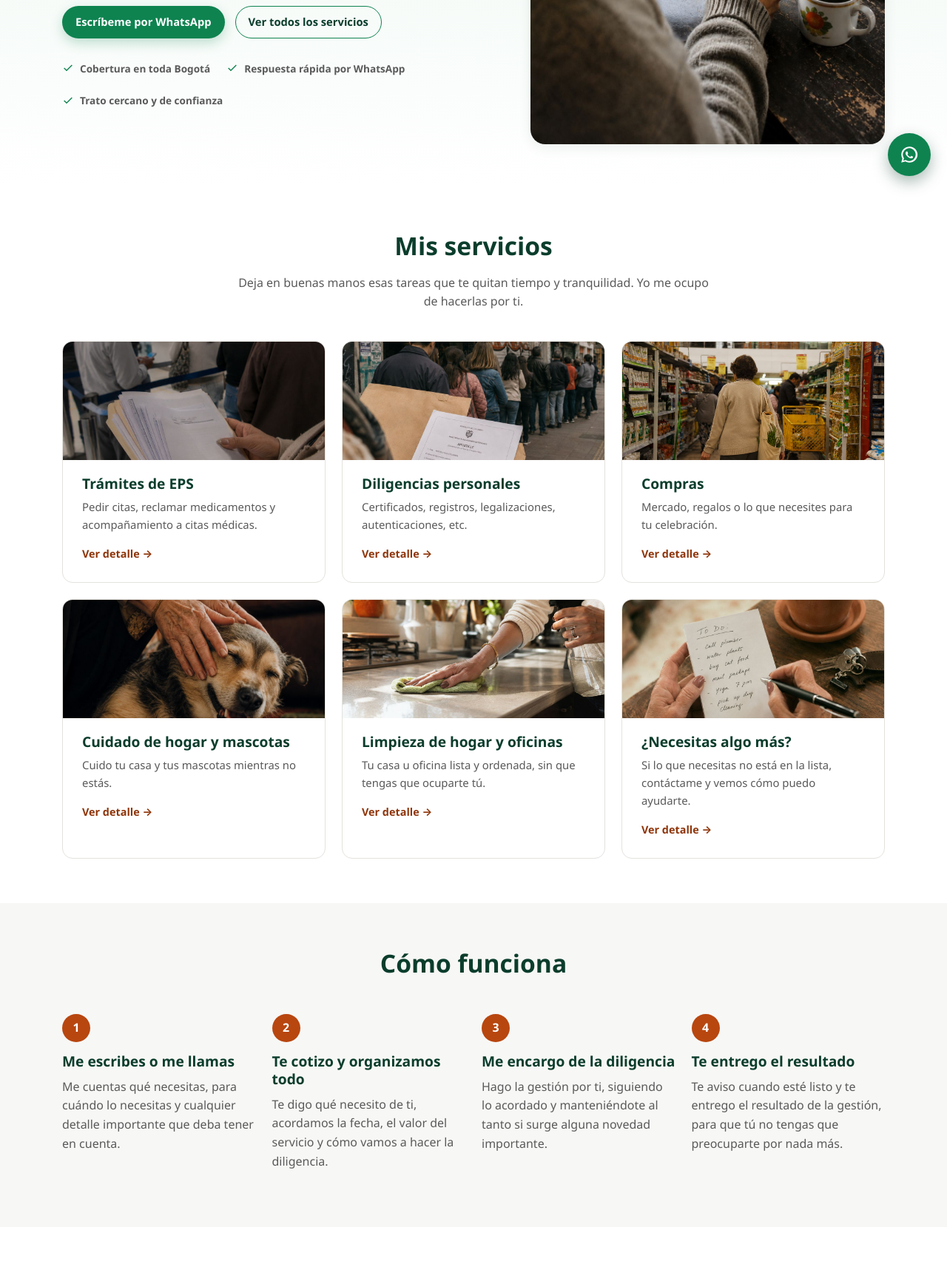
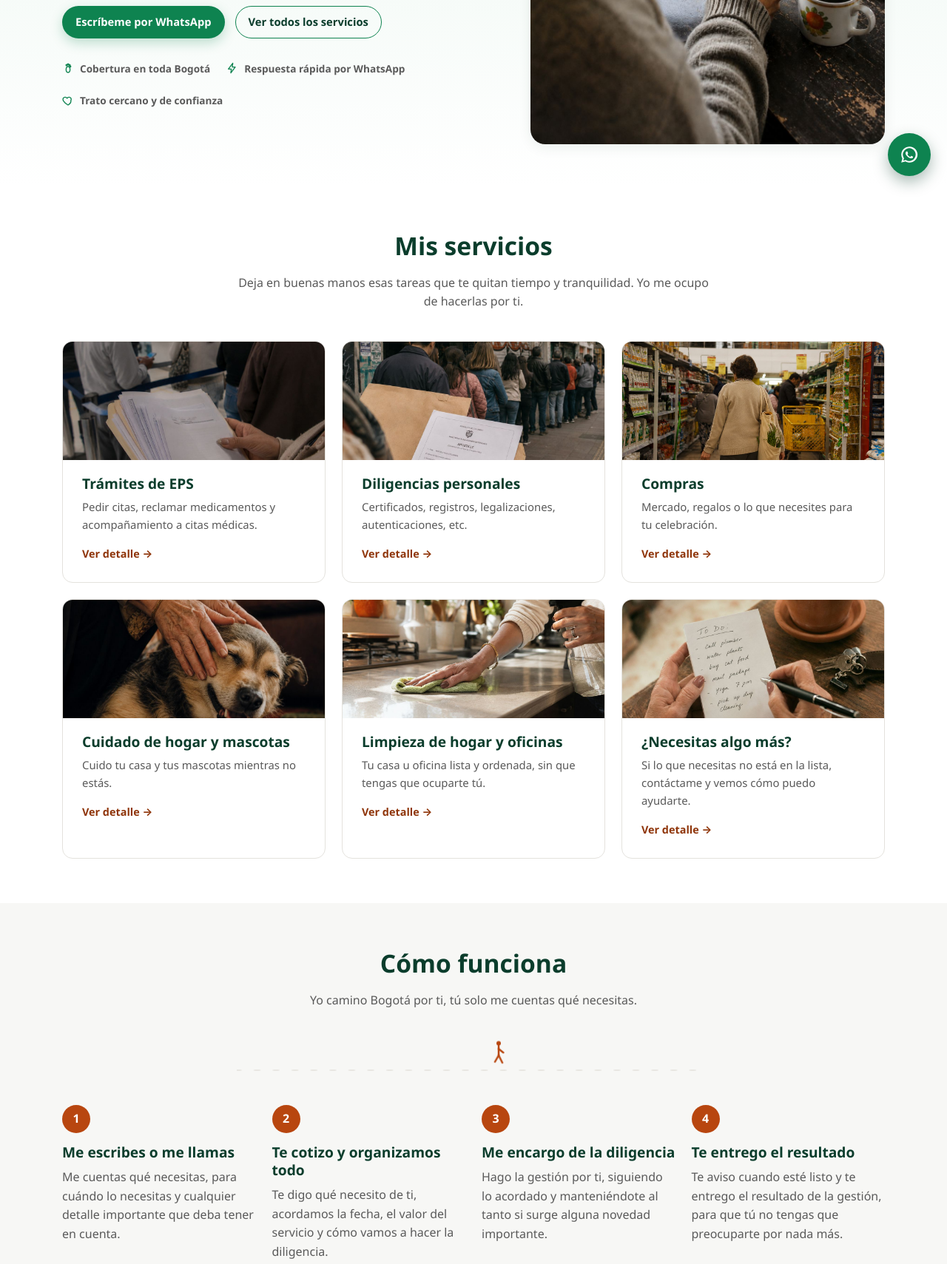
Before and after one commit to soficalleprieto/hago-tu-diligencia, a plain HTML site: page index.html in a window 1280 px wide. Shown: the part 540-2249 px from the top of the page at 74% size. Drawn offline with Linux system fonts and the light colour scheme.

Commit message:
Dale personalidad a la home: iconos temáticos y caminante animado
- Cambia los 3 checks genéricos de la fila de confianza del hero por
  iconos con más caracter (huella, rayo, corazón), relacionados con
  cobertura/velocidad/cercanía.
- Agrega una figura animada caminando en "Cómo funciona" (CSS puro,
  sin librerías): ciclo de piernas/brazos con toggle de opacidad en
  fases opuestas + desplazamiento horizontal con leve rebote vertical,
  sobre una línea punteada. Respeta prefers-reduced-motion.
- Suma copy de apoyo bajo el titulo ("Yo camino Bogotá por ti...").

Motivo: el cliente notó que la web podía ser de cualquier gestoría y
pidió algo que refuerce que el servicio es alguien caminando la ciudad
por ti — un elemento de marca propio, no genérico.

Actualiza CHANGELOG.md con esta tanda y con la del hub de servicios/
formulario de contacto (commit 67eeb30), que había quedado sin registrar.

Co-Authored-By: Claude Sonnet 5 <noreply@anthropic.com>

```diff
--- a/assets/css/style.css
+++ b/assets/css/style.css
@@ -169,6 +169,27 @@ section{padding:60px 0;}
 .card-servicio .link{font-weight:700;color:var(--naranja-oscuro);font-size:.9rem;}
 .card-servicio .link:hover{text-decoration:underline;}
 
+/* Escena del caminante (firma de marca: "camino Bogotá por ti") */
+.walk-scene{position:relative;height:48px;max-width:640px;margin:0 auto 32px;}
+.walk-track{position:absolute;top:38px;left:0;width:100%;height:6px;display:block;}
+.walker{position:absolute;top:0;left:0;animation:walk-move 9s linear infinite;}
+.walk-legs-a{animation:walk-toggle .55s steps(1,end) infinite;}
+.walk-legs-b{animation:walk-toggle .55s steps(1,end) infinite reverse;}
+.walk-arm-a{animation:walk-toggle .55s steps(1,end) infinite reverse;}
+.walk-arm-b{animation:walk-toggle .55s steps(1,end) infinite;}
+@keyframes walk-toggle{0%,49%{opacity:1;}50%,100%{opacity:0;}}
+@keyframes walk-move{
+  0%{left:0;transform:translateY(0);}
+  25%{transform:translateY(-3px);}
+  50%{transform:translateY(0);}
+  75%{transform:translateY(-3px);}
+  100%{left:calc(100% - 30px);transform:translateY(0);}
+}
+@media (prefers-reduced-motion: reduce){
+  .walker{animation:none;left:calc(50% - 15px);}
+  .walk-legs-a,.walk-legs-b,.walk-arm-a,.walk-arm-b{animation:none;opacity:1;}
+}
+
 /* Steps */
 .steps{display:grid;grid-template-columns:repeat(4,1fr);gap:22px;counter-reset:step;}
 .step{position:relative;padding-top:8px;}
--- a/index.html
+++ b/index.html
@@ -95,9 +95,9 @@
         <a href="#servicios" class="btn-ghost">Ver todos los servicios</a>
       </div>
       <div class="trust-row">
-        <span class="item"><svg width="16" height="16" viewBox="0 0 24 24" fill="none" stroke="currentColor" stroke-width="2"><path d="M20 6 9 17l-5-5"/></svg>Cobertura en toda Bogotá</span>
-        <span class="item"><svg width="16" height="16" viewBox="0 0 24 24" fill="none" stroke="currentColor" stroke-width="2"><path d="M20 6 9 17l-5-5"/></svg>Respuesta rápida por WhatsApp</span>
-        <span class="item"><svg width="16" height="16" viewBox="0 0 24 24" fill="none" stroke="currentColor" stroke-width="2"><path d="M20 6 9 17l-5-5"/></svg>Trato cercano y de confianza</span>
+        <span class="item"><svg width="16" height="16" viewBox="0 0 24 24" fill="none" stroke="currentColor" stroke-width="2" stroke-linecap="round" stroke-linejoin="round"><ellipse cx="12" cy="15" rx="4" ry="6"/><circle cx="9" cy="6" r="1.3"/><circle cx="12" cy="4.5" r="1.3"/><circle cx="15" cy="6" r="1.3"/><circle cx="16.5" cy="9" r="1.1"/></svg>Cobertura en toda Bogotá</span>
+        <span class="item"><svg width="16" height="16" viewBox="0 0 24 24" fill="none" stroke="currentColor" stroke-width="2" stroke-linecap="round" stroke-linejoin="round"><path d="M13 2 4 14h6l-1 8 9-12h-6l1-8z"/></svg>Respuesta rápida por WhatsApp</span>
+        <span class="item"><svg width="16" height="16" viewBox="0 0 24 24" fill="none" stroke="currentColor" stroke-width="2" stroke-linecap="round" stroke-linejoin="round"><path d="M12 21s-7-4.35-9.5-8.5C.5 8.5 2.5 5 6 5c2 0 3.5 1.2 4 2.5.5-1.3 2-2.5 4-2.5 3.5 0 5.5 3.5 3.5 7.5C19 16.65 12 21 12 21z"/></svg>Trato cercano y de confianza</span>
       </div>
     </div>
     <div class="hero-photo">
@@ -176,6 +176,26 @@
   <div class="wrap">
     <div class="section-head">
       <h2>Cómo funciona</h2>
+      <p>Yo camino Bogotá por ti, tú solo me cuentas qué necesitas.</p>
+    </div>
+    <div class="walk-scene" aria-hidden="true">
+      <svg class="walk-track" viewBox="0 0 100 4" preserveAspectRatio="none"><line x1="0" y1="2" x2="100" y2="2" stroke="var(--borde)" stroke-width="1" stroke-dasharray="0.6 3.4" stroke-linecap="round"/></svg>
+      <div class="walker">
+        <svg viewBox="0 0 24 30" width="30" height="38" fill="none" stroke="var(--naranja)" stroke-width="2" stroke-linecap="round" stroke-linejoin="round">
+          <circle cx="12" cy="4" r="2.4" fill="var(--naranja)" stroke="none"/>
+          <line x1="12" y1="7" x2="12" y2="17"/>
+          <line class="walk-arm-a" x1="12" y1="10" x2="7" y2="14"/>
+          <line class="walk-arm-b" x1="12" y1="10" x2="17" y2="14"/>
+          <g class="walk-legs-a">
+            <line x1="12" y1="17" x2="8" y2="24"/>
+            <line x1="12" y1="17" x2="16" y2="25"/>
+          </g>
+          <g class="walk-legs-b">
+            <line x1="12" y1="17" x2="16" y2="24"/>
+            <line x1="12" y1="17" x2="8" y2="25"/>
+          </g>
+        </svg>
+      </div>
     </div>
     <div class="steps">
       <div class="step">
```
Also changed, not shown: 1 other file.
